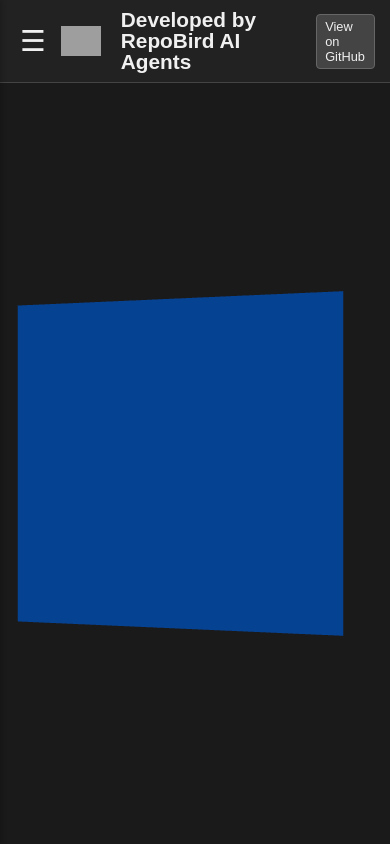
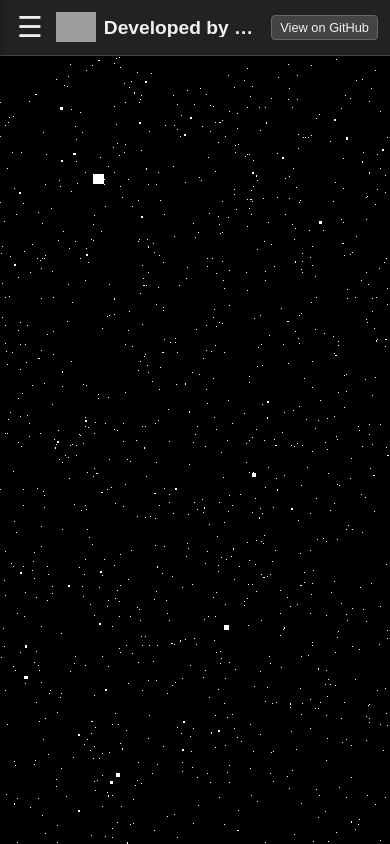
Before and after one commit to ariel-frischer/RepoBird-Demo, a website: page index.html in a window 390 px wide. Drawn offline with nearby package versions, Linux system fonts and the light colour scheme; grey boxes are pictures that could not be loaded.

Commit message:
feat(src/main.js): set default demo to 'starfield' and implement fallback
Update the demo loading logic to set a specific default demo key of
'starfield' instead of using the first demo. Implement error handling
to fall back to the first demo if the default key is not found.

style(style.css): adjust header and sidebar styles for better layout

Refine responsive styles for the header and sidebar to improve
alignment and spacing, ensuring elements fit better on mobile
screens while maintaining usability.

```diff
--- a/src/main.js
+++ b/src/main.js
@@ -137,26 +137,43 @@ function populateSidebar(demosData) {
 // 1. Populate the sidebar
 const demoListElement = populateSidebar(demos);
 
-// 2. Load the first demo by default
-const firstDemoKey = Object.keys(demos)[0];
-if (firstDemoKey && demoListElement) {
-    console.log(`Loading initial demo: ${firstDemoKey}`);
-    loadDemo(firstDemoKey);
+// 2. Set the desired default demo
+const defaultDemoKey = 'starfield';
+
+// 3. Load the default demo
+if (demos[defaultDemoKey] && demoListElement) {
+    console.log(`Loading initial demo: ${defaultDemoKey}`);
+    loadDemo(defaultDemoKey);
 
     // Find the corresponding list item and mark it as active
-    const firstLi = demoListElement.querySelector(`li[data-demo-key="${firstDemoKey}"]`);
-    if (firstLi) {
-        firstLi.classList.add('active');
-        activeListItem = firstLi;
+    const defaultLi = demoListElement.querySelector(`li[data-demo-key="${defaultDemoKey}"]`);
+    if (defaultLi) {
+        defaultLi.classList.add('active');
+        activeListItem = defaultLi;
+    } else {
+        console.warn(`Could not find sidebar item for default demo: ${defaultDemoKey}`);
     }
-} else if (!firstDemoKey) {
-     appContainer.innerHTML = '<p>No demos defined.</p>';
-     console.warn('No demos found in the demos object.');
+} else if (!demos[defaultDemoKey]) {
+    console.error(`Default demo key "${defaultDemoKey}" not found in demos object.`);
+    const firstDemoKey = Object.keys(demos)[0]; // Fallback to first demo if default is invalid
+    if (firstDemoKey && demoListElement) {
+        console.warn(`Falling back to loading first demo: ${firstDemoKey}`);
+        loadDemo(firstDemoKey);
+        const firstLi = demoListElement.querySelector(`li[data-demo-key="${firstDemoKey}"]`);
+        if (firstLi) {
+            firstLi.classList.add('active');
+            activeListItem = firstLi;
+        }
+    } else {
+        appContainer.innerHTML = '<p>No demos defined or sidebar error.</p>';
+        console.warn('No demos found or sidebar failed to populate.');
+    }
 } else {
     // This case should ideally not happen if sidebar was populated
     appContainer.innerHTML = '<p>Could not load initial demo.</p>';
     console.error('Failed to find the demo list element for initial load styling.');
 }
+
 
 // --- Sidebar Toggle Logic ---
 if (menuToggle && sidebarContainer) {
--- a/style.css
+++ b/style.css
@@ -154,29 +154,37 @@ header h1 {
 /* --- Responsive Styles --- */
 @media (max-width: 768px) {
     header {
-        padding: 10px 15px; /* Slightly reduce padding */
-        /* Ensure toggle and title/logo are spaced */
-        justify-content: space-between;
+        padding: 8px 12px; /* Slightly reduce padding */
+        justify-content: space-between; /* Distribute space */
+        align-items: center; /* Vertically align */
     }
 
     header h1 {
-        font-size: 1.3em; /* Slightly smaller title */
-        margin: 0 10px; /* Adjust margin */
+        font-size: 1.2em; /* Smaller title */
+        margin: 0 8px; /* Add small margin around title */
+        flex-grow: 0; /* Prevent growing */
+        flex-shrink: 1; /* Allow shrinking */
+        white-space: nowrap;
+        overflow: hidden;
+        text-overflow: ellipsis;
         text-align: left; /* Align title left */
     }
 
     #repobird-logo-link {
-        margin-right: 10px; /* Adjust spacing */
+        margin-right: 0; /* Remove default margin */
+        /* No specific margin needed if h1 has margin */
     }
 
     #header-right {
-        /* Hide GitHub button or adjust layout if needed */
-        /* display: none; */
+        /* Contains GitHub link. Ensure it doesn't wrap or cause issues */
+        white-space: nowrap; /* Prevent button text wrapping */
+        margin-left: 8px; /* Add some space before the right content */
     }
 
     #menu-toggle {
         display: block; /* Show the button on mobile */
-        margin-right: 10px; /* Add some space between button and logo */
+        margin-right: 8px; /* Space between toggle and logo */
+        order: -1; /* Ensure toggle is first visually */
     }
 
     .container {
@@ -195,6 +203,7 @@ header h1 {
         box-shadow: 2px 0 5px rgba(0,0,0,0.2); /* Add shadow for better separation */
         padding-top: 60px; /* Add padding to clear the header potentially */
         box-sizing: border-box;
+        /* Transition is handled by base style */
     }
 
     #sidebar.sidebar-visible { /* State when sidebar should be visible */
@@ -204,5 +213,6 @@ header h1 {
     #app-container {
         margin-left: 0; /* Remove the margin typically occupied by sidebar */
         width: 100%; /* Ensure content takes full width */
+        /* Transition is handled by base style */
     }
 }
```
